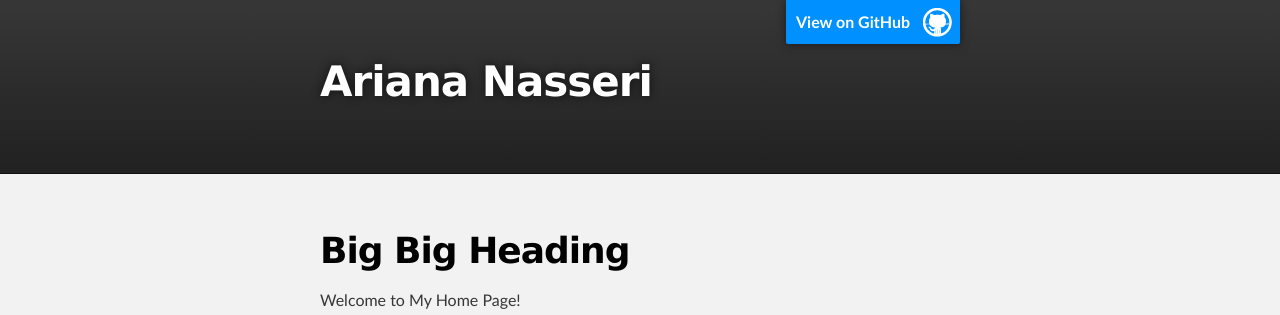
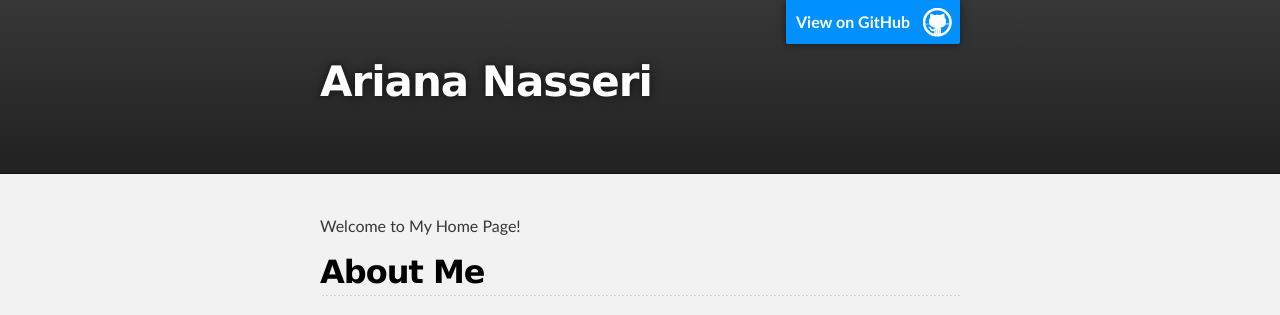
Before and after one commit to anasseri/anasseri.github.io, a plain HTML site: page index.html in a window 1280 px wide. Shown: the top 315 px of the page. Drawn offline with Linux system fonts and the light colour scheme.

Commit message:
even more changes

```diff
--- a/index.html
+++ b/index.html
@@ -27,8 +27,6 @@
     <!-- MAIN CONTENT -->
     <div id="main_content_wrap" class="outer">
       <section id="main_content" class="inner">
-
-        <h1>Big Big Heading</h1>
 
 
 <a id="welcome-to-my-home-page" class="anchor" href="#welcome-to-my-home-page" aria-hidden="true"><span aria-hidden="true" class="octicon octicon-link"></span></a>Welcome to My Home Page!</h3>
```
